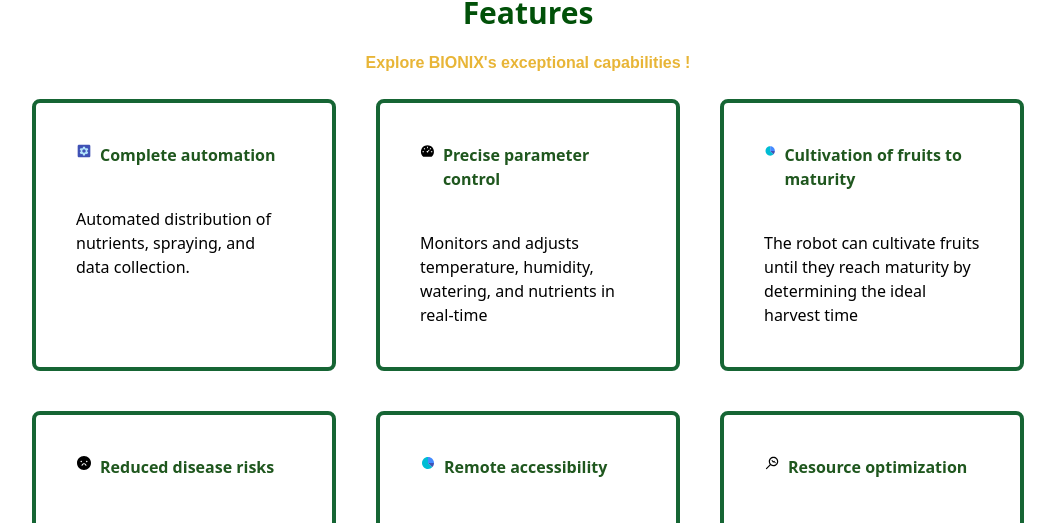
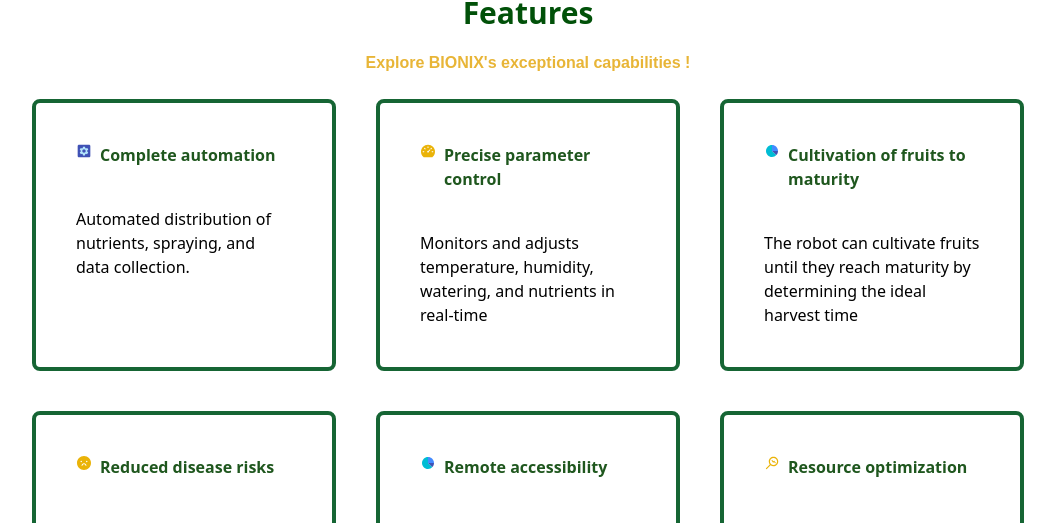
Before and after one commit to Oubelkas-FATIMA/landing-page, a React (Create React App) app: page / in a window 1280 px wide. Shown: the part 2269-2792 px from the top of the page, without its empty margins (112-1167 px from the left). Built offline with nearby package versions, Linux system fonts and the light colour scheme.

Commit message:
Fix missing FontAwesome dependency

```diff
--- a/src/components/features.js
+++ b/src/components/features.js
@@ -35,7 +35,11 @@
         <div class="grid lg:grid-cols-3 sm:grid-cols-1 md:grid-cols-2 md:gap-10 sm:gap-10  px-20 ">
                     {feature.map((feat) => (
                         <div className='  border-green-800 border-4 rounded-lg hover:bg-[#1F571E] hover:text-white p-10'>
-                      <div className=' flex '> {iconMap[feat.title] /* Use the icon based on the feature title */} <h1 className='ml-2 text-1xl font-bold text-[#1F571E] hover:text-white '> { feat.title}</h1>   </div>
+                          <div className=' flex '>
+                          <span className='text-yellow-500'>
+                          {iconMap[feat.title] /* Utilisez l'icône en fonction du titre de la fonction */}
+                        </span>
+                        <h1 className='ml-2 text-1xl font-bold text-[#1F571E] hover:text-white '> { feat.title}</h1>   </div>
                      <p className=' pt-10 flex items-center'> {feat.description} </p>
                  </div>
 
```
